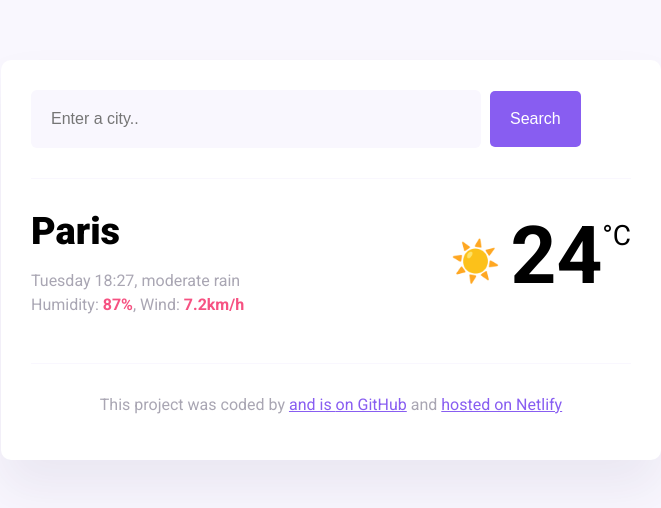
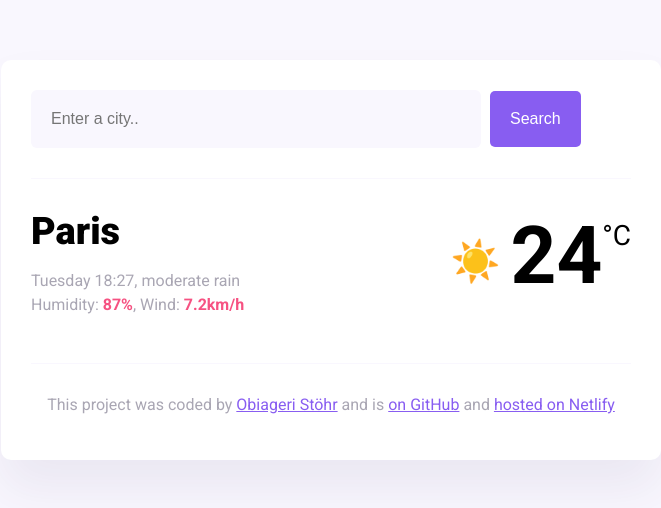
Before and after one commit to Eucharia2124/project-weather, a plain HTML site: page index.html in a window 1280 px wide. Shown: the whole page, without its empty margins (309-970 px from the left). Drawn offline with nearby package versions, Linux system fonts and the light colour scheme.

Commit message:
Update index.html

```diff
--- a/index.html
+++ b/index.html
@@ -47,7 +47,7 @@
       <footer>
         <p>
           This project was coded by
-          <a href="#" target="_blank"Obiageri Stöhr</a> and is
+          <a href="#" target="_blank">Obiageri Stöhr</a> and is
           <a href="#" target="_blank"> on GitHub</a> and
           <a href="#" target="_blank">hosted on Netlify</a>
         </p>
```
